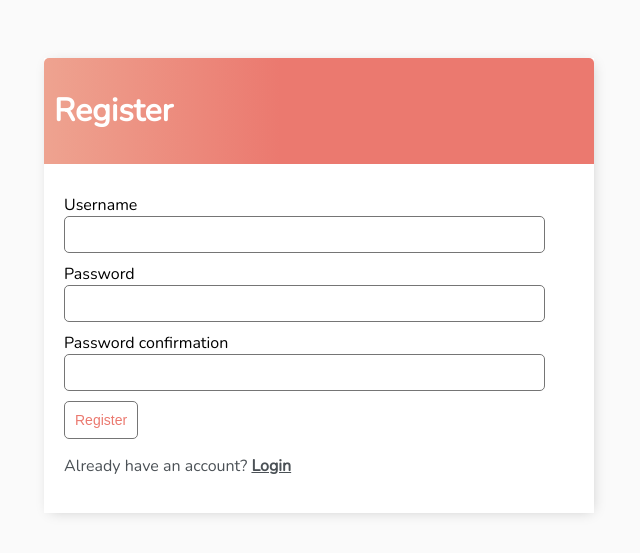
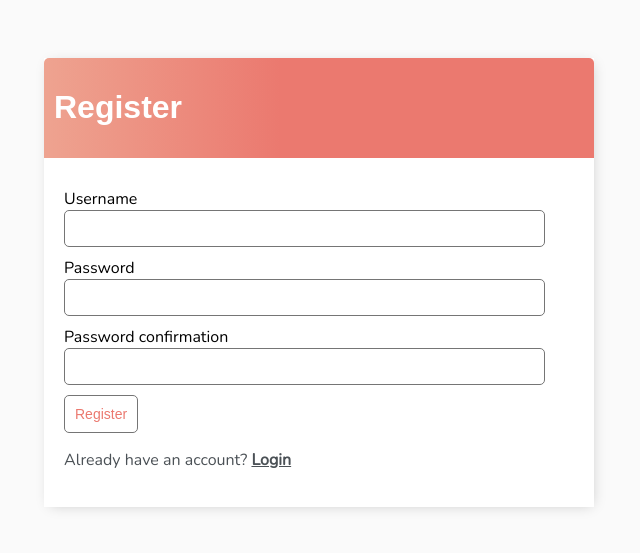
Before and after one commit to divanov11/Django-To-Do-list-with-user-authentication, a Django app: page /register/ in a window 1280 px wide. Shown: the top 553 px of the page, without its empty margins (321-961 px from the left). Run offline with Django 3.2, Linux system fonts and the light colour scheme.

Commit message:
Update main.html
the comma(,) used after h6 tag is not a legal practice of styling so it must be changed

```diff
--- a/base/templates/base/main.html
+++ b/base/templates/base/main.html
@@ -26,8 +26,7 @@
         h3,
         h4,
         h5,
-        h6,
-            {
+        h6{
             font-family: 'Raleway', sans-serif;
         }
 
```
